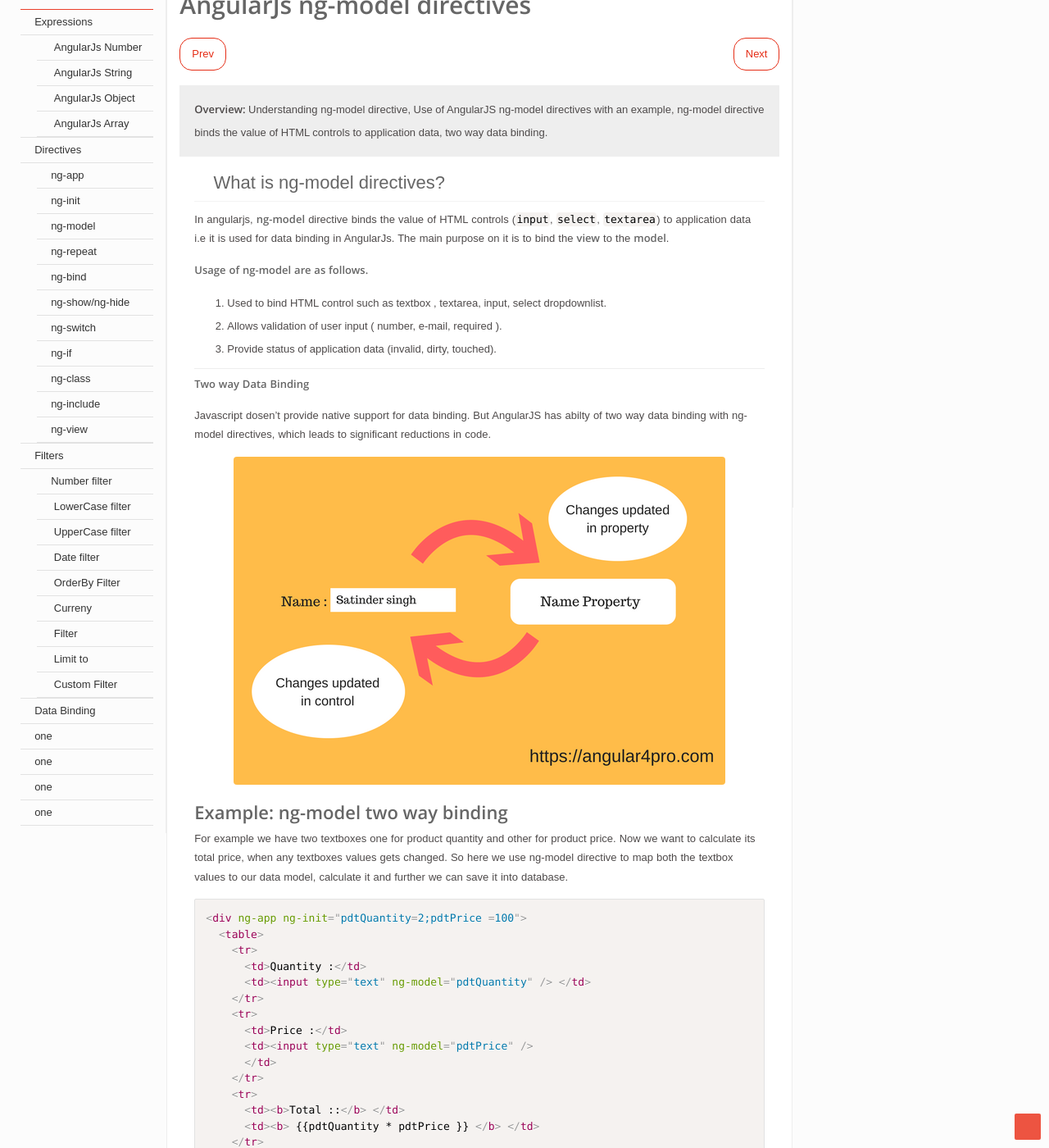
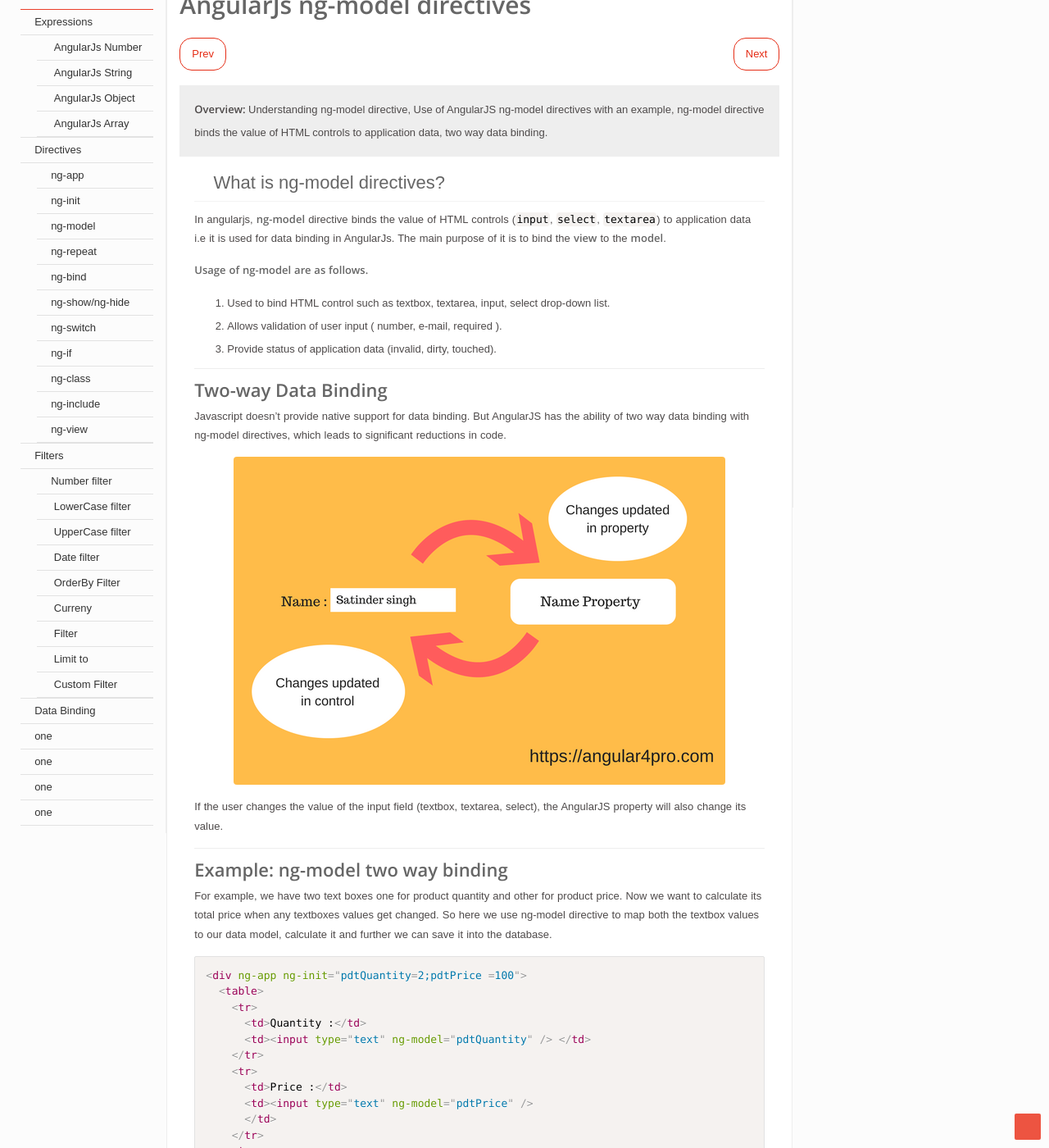
Before and after one commit to angular4pro/angular4pro.github.io, a Jekyll site: the page built from _posts/2017-09-26-ng-model-directives.md, in a window 1280 px wide and 1400 px high, scrolled down 243 px. Shown: the whole window at 82% size. Built offline with Jekyll 4.4.1, drawn with Linux system fonts in a browser that asks for light colours; some web fonts are replaced; some of the changed text lies outside the part shown.

Commit message:
Update 2017-09-26-ng-model-directives.md

````diff
--- a/_posts/2017-09-26-ng-model-directives.md
+++ b/_posts/2017-09-26-ng-model-directives.md
@@ -6,7 +6,7 @@ overview: Understanding ng-model directive, Use of AngularJS ng-model directives
 desc: Understanding ng-model directive, Use of AngularJS ng-model directives with an example, ng-model directive binds the value of HTML controls to application data, two way data binding.
 keywords: ng-model directives
 permalink: /ng-model-directives-angularjs/
-author: Satinder singh
+author: Satinder Singh
 prevLink: https://angular4pro.com/ng-init-directives-angularjs/
 nextLink: https://angular4pro.com/ng-repeat-directives-angularjs/
 image: https://angular4pro.com/md/images/defining-directives-in-angularjs.jpg
@@ -14,26 +14,29 @@ image: https://angular4pro.com/md/images/defining-directives-in-angularjs.jpg
 
 ## <i class="fa fa-angle-double-right color"></i> What is ng-model directives?
 
-In angularjs, **ng-model** directive binds the value of HTML controls (`input`, `select`, `textarea`) to application data i.e it is used for data binding in AngularJs. The main purpose on it is to bind the **view** to the **model**.
+In angularjs, **ng-model** directive binds the value of HTML controls (`input`, `select`, `textarea`) to application data i.e it is used for data binding in AngularJs. The main purpose of it is to bind the **view** to the **model**.
 
 **Usage of ng-model are as follows.**
 
-1. Used to bind HTML control such as textbox , textarea, input, select dropdownlist.
+1. Used to bind HTML control such as textbox, textarea, input, select drop-down list.
 2. Allows validation of user input ( number, e-mail, required ).
 3. Provide status of application data (invalid, dirty, touched).
 
 ---
 
-**Two way Data Binding**
+### Two-way Data Binding
 
-Javascript dosen't provide native support for data binding. But AngularJS has abilty of two way data binding with ng-model directives, which leads to significant reductions in code.
+Javascript doesn't provide native support for data binding. But AngularJS has the ability of two way data binding with ng-model directives, which leads to significant reductions in code.
 
 ![ng-model directives two way binding](https://angular4pro.com/md/images/ng-model-two-way-binding.png "Angular JS ng-model directives uses two way data binding.")
 
+If the user changes the value of the input field (textbox, textarea, select), the AngularJS property will also change its value.
+
+---
 
 ### Example: ng-model two way binding
 
-For example we have two textboxes one for product quantity and other for product price. Now we want to calculate its total price, when any textboxes values gets changed. So here we use ng-model directive to map both the textbox values to our data model, calculate it and further we can save it into database.
+For example, we have two text boxes one for product quantity and other for product price. Now we want to calculate its total price when any textboxes values get changed. So here we use ng-model directive to map both the textbox values to our data model, calculate it and further we can save it into the database.
 
 ```html {% raw %}
 <div ng-app ng-init="pdtQuantity=2;pdtPrice =100">
````
Also changed, not shown: other parts of _posts/2017-09-26-ng-model-directives.md (+4 -2 lines).
